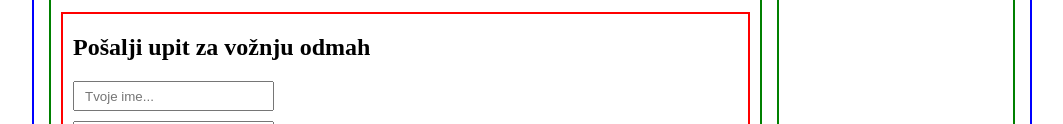
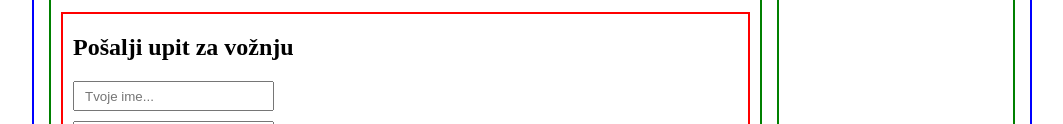
Before and after one commit to BojanDjurdjevic/Prevoz-do-aerodroma, a plain HTML site: page index.html in a window 1280 px wide. Shown: the part 1365-1489 px from the top of the page, without its empty margins (108-1171 px from the left). Drawn offline with Linux system fonts and the light colour scheme.

Commit message:
The contact form title changed

```diff
--- a/index.html
+++ b/index.html
@@ -97,7 +97,7 @@
                 </table>
             </section>
             <section class="contact-form">
-                <h2>Pošalji upit za vožnju odmah</h2>
+                <h2>Pošalji upit za vožnju</h2>
                 <form>
                     <input type="text" name="ime" placeholder="Tvoje ime...">
                     <input type="email" name="email" placeholder="Tvoj email...">
```
